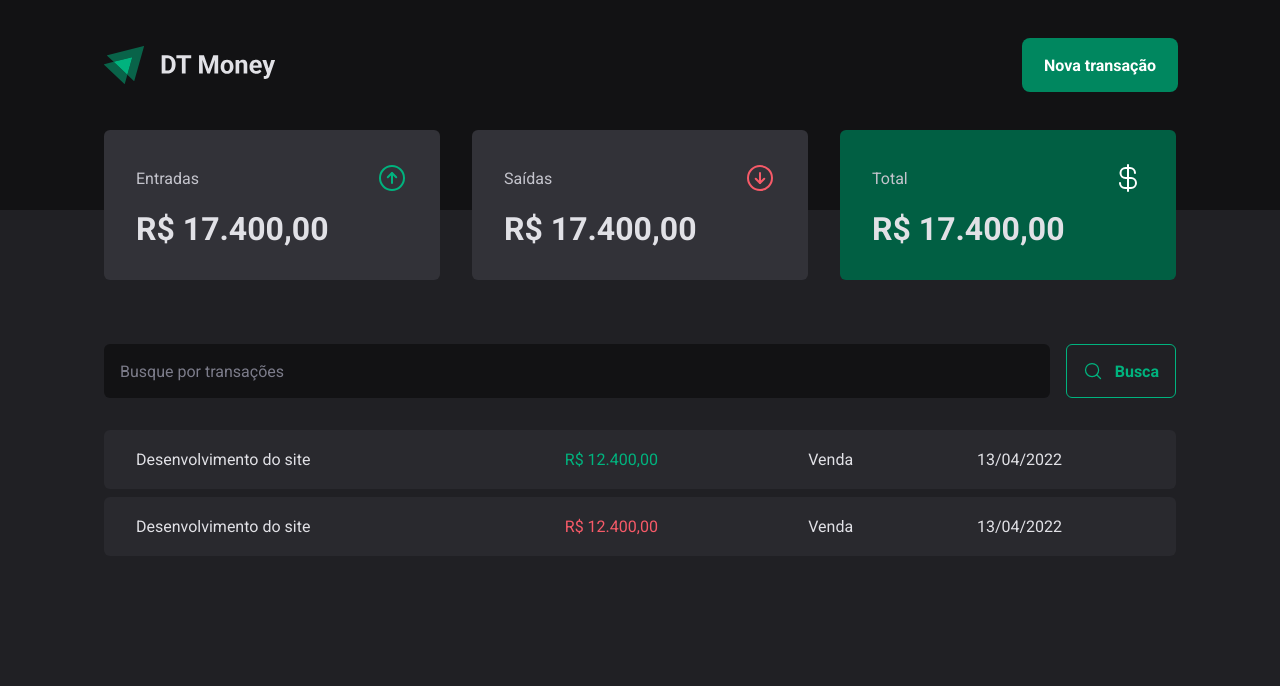
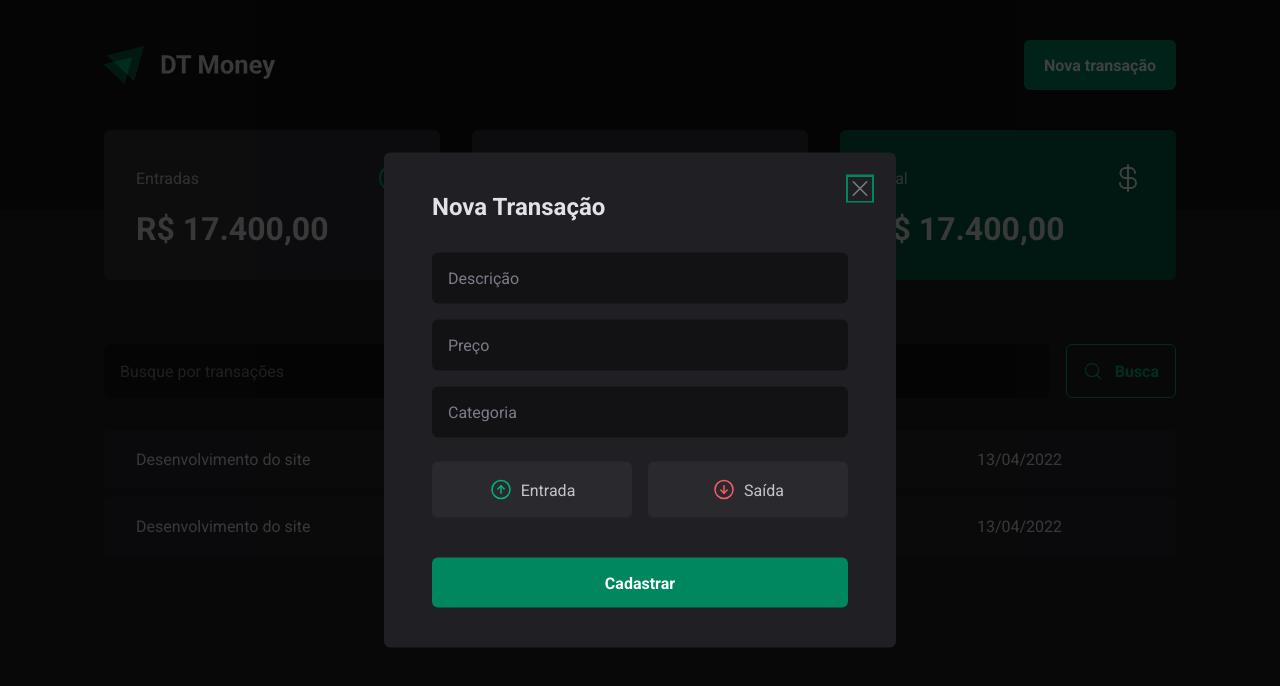
Before and after one commit to J3anSimas/dt-money, a React (Vite) app: page / in a window 1280 px wide. Both pictures are taken after a click on the button "Nova transação". Shown: the top 686 px of the page. Built offline with nearby package versions, Linux system fonts and the light colour scheme.

Commit message:
Creating and styling modal

```diff
--- a/src/components/Header/header.component.tsx
+++ b/src/components/Header/header.component.tsx
@@ -1,11 +1,22 @@
-import { HeaderContainer, HeaderContent, NewTransactionButton } from './header.styles'
+import * as Dialog from '@radix-ui/react-dialog'
+import {
+  HeaderContainer,
+  HeaderContent,
+  NewTransactionButton
+} from './header.styles'
 import LogoImage from '../../assets/Logo.svg'
-export default function Header (): JSX.Element {
+import NewTransactionModal from '../NewTransactionModal/new-transaction-modal.component'
+export default function Header(): JSX.Element {
   return (
     <HeaderContainer>
       <HeaderContent>
         <img src={LogoImage} alt="" />
-        <NewTransactionButton>Nova transação</NewTransactionButton>
+        <Dialog.Root>
+          <Dialog.Trigger asChild>
+            <NewTransactionButton>Nova transação</NewTransactionButton>
+          </Dialog.Trigger>
+          <NewTransactionModal />
+        </Dialog.Root>
       </HeaderContent>
     </HeaderContainer>
   )
--- /dev/null
+++ b/src/components/NewTransactionModal/new-transaction-modal.component.tsx
@@ -0,0 +1,39 @@
+import * as Dialog from '@radix-ui/react-dialog'
+import { ArrowCircleDown, ArrowCircleUp, X } from 'phosphor-react'
+import {
+  CloseButton,
+  Content,
+  Overlay,
+  TransactionType,
+  TransactionTypeButton
+} from './new-transaction-modal.styles'
+
+export default function NewTransactionModal(): JSX.Element {
+  return (
+    <Dialog.Portal>
+      <Overlay />
+      <Content>
+        <Dialog.Title>Nova Transação</Dialog.Title>
+        <CloseButton>
+          <X size={24} />
+        </CloseButton>
+        <form action="">
+          <input type="text" placeholder="Descrição" required />
+          <input type="text" placeholder="Preço" required />
+          <input type="text" placeholder="Categoria" required />
+          <TransactionType>
+            <TransactionTypeButton value="income" variant="income">
+              <ArrowCircleUp size={24} />
+              Entrada
+            </TransactionTypeButton>
+            <TransactionTypeButton value="outcome" variant="outcome">
+              <ArrowCircleDown size={24} />
+              Saída
+            </TransactionTypeButton>
+          </TransactionType>
+          <button type="submit">Cadastrar</button>
+        </form>
+      </Content>
+    </Dialog.Portal>
+  )
+}
--- /dev/null
+++ b/src/components/NewTransactionModal/new-transaction-modal.styles.ts
@@ -0,0 +1,117 @@
+import * as Dialog from '@radix-ui/react-dialog'
+import * as RadioGroup from '@radix-ui/react-radio-group'
+import styled from 'styled-components'
+
+export const Overlay = styled(Dialog.Overlay)`
+  position: fixed;
+  width: 100vw;
+  height: 100vh;
+  inset: 0;
+  background: rgba(0, 0, 0, 0.75);
+`
+
+export const Content = styled(Dialog.Content)`
+  min-width: 32rem;
+  border-radius: 6px;
+  padding: 2.5rem 3rem;
+  background: ${(props) => props.theme['gray-800']};
+  position: fixed;
+  top: 50%;
+  left: 50%;
+  transform: translate(-50%, -50%);
+
+  form {
+    margin-top: 2rem;
+    display: flex;
+    flex-direction: column;
+    gap: 1rem;
+
+    input {
+      border-radius: 6px;
+      border: 0;
+      background: ${(props) => props.theme['gray-900']};
+      color: ${(props) => props.theme['gray-300']};
+      padding: 1rem;
+
+      &::placeholder {
+        color: ${(props) => props.theme['gray-500']};
+      }
+    }
+
+    button[type='submit'] {
+      height: 50px;
+      border: 0;
+      padding: 0 1.25rem;
+      background: ${(props) => props.theme['green-500']};
+      color: ${(props) => props.theme.white};
+      font-weight: bold;
+      border-radius: 6px;
+      margin-top: 1.5rem;
+      cursor: pointer;
+
+      &:hover {
+        background: ${(props) => props.theme['green-700']};
+      }
+    }
+  }
+`
+export const CloseButton = styled(Dialog.Close)`
+  position: absolute;
+  background: transparent;
+  border: 0;
+  top: 1.5rem;
+  right: 1.5rem;
+  line-height: 0;
+  cursor: pointer;
+
+  color: ${(props) => props.theme['gray-500']};
+`
+
+export const TransactionType = styled(RadioGroup.Root)`
+  display: grid;
+  grid-template-columns: repeat(2, 1fr);
+  gap: 1rem;
+  margin-top: 0.5rem;
+`
+type TTransactionTypeButtonProps = {
+  variant: 'income' | 'outcome'
+}
+
+export const TransactionTypeButton = styled(
+  RadioGroup.Item
+)<TTransactionTypeButtonProps>`
+  background-color: ${(props) => props.theme['gray-700']};
+  padding: 1rem;
+  display: flex;
+  align-items: center;
+  justify-content: center;
+  gap: 0.5rem;
+  border-radius: 6px;
+  cursor: pointer;
+  border: 0;
+  color: ${(props) => props.theme['gray-300']};
+
+  svg {
+    color: ${(props) =>
+      props.variant === 'income'
+        ? props.theme['green-300']
+        : props.theme['red-300']};
+  }
+
+  &[data-state='unchecked']:hover {
+    transition: background-color 0.2s;
+    background: ${(props) => props.theme['gray-600']};
+  }
+
+  &[data-state='checked'] {
+    color: ${(props) => props.theme.white};
+    background: ${(props) =>
+      props.variant === 'income'
+        ? props.theme['green-500']
+        : props.theme['red-500']};
+
+    svg {
+      color: ${(props) => props.theme.white};
+    }
+  }
+`
```
Also changed, not shown: src/components/Header/header.styles.ts (+5 -5 lines).
